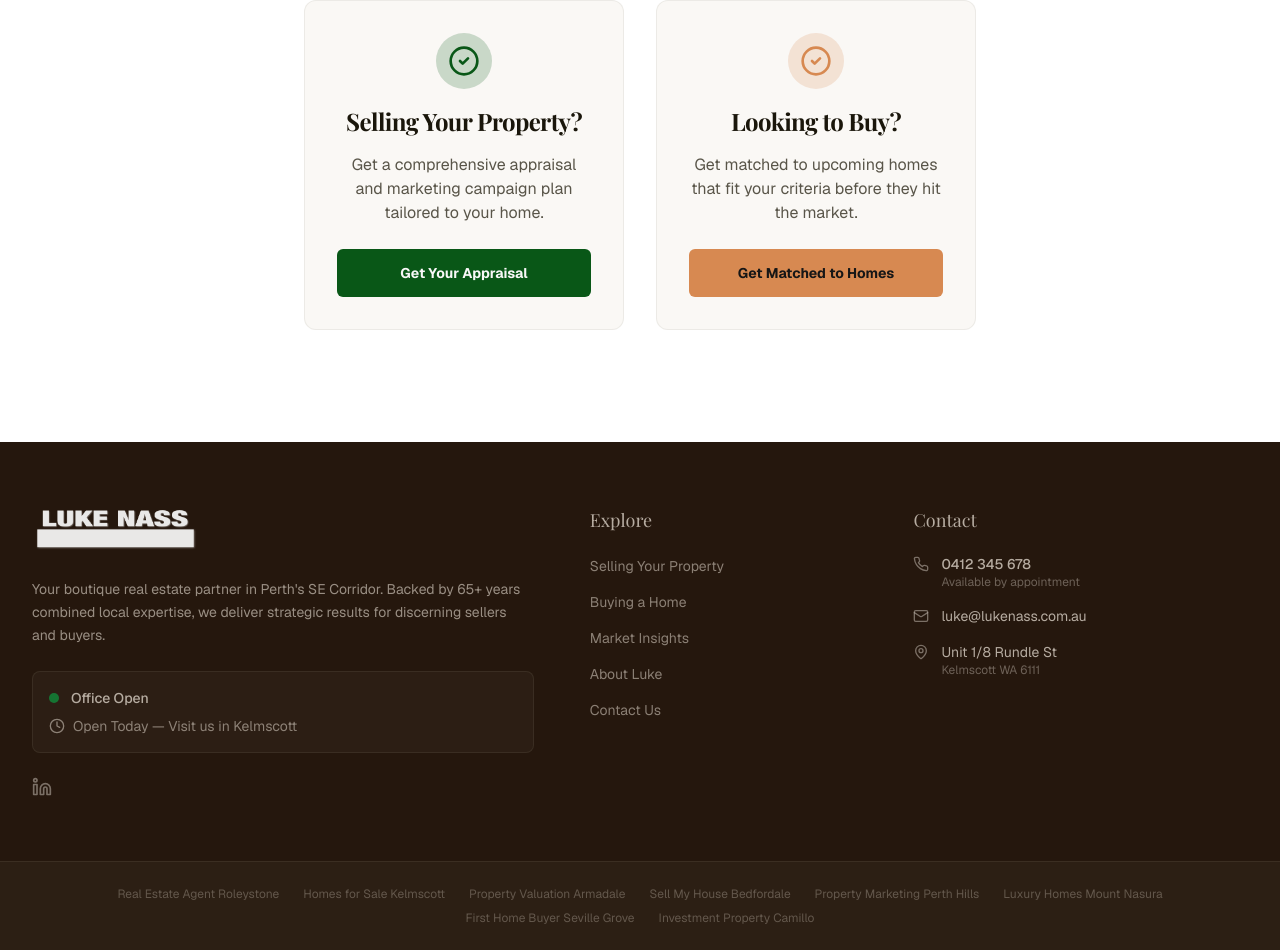
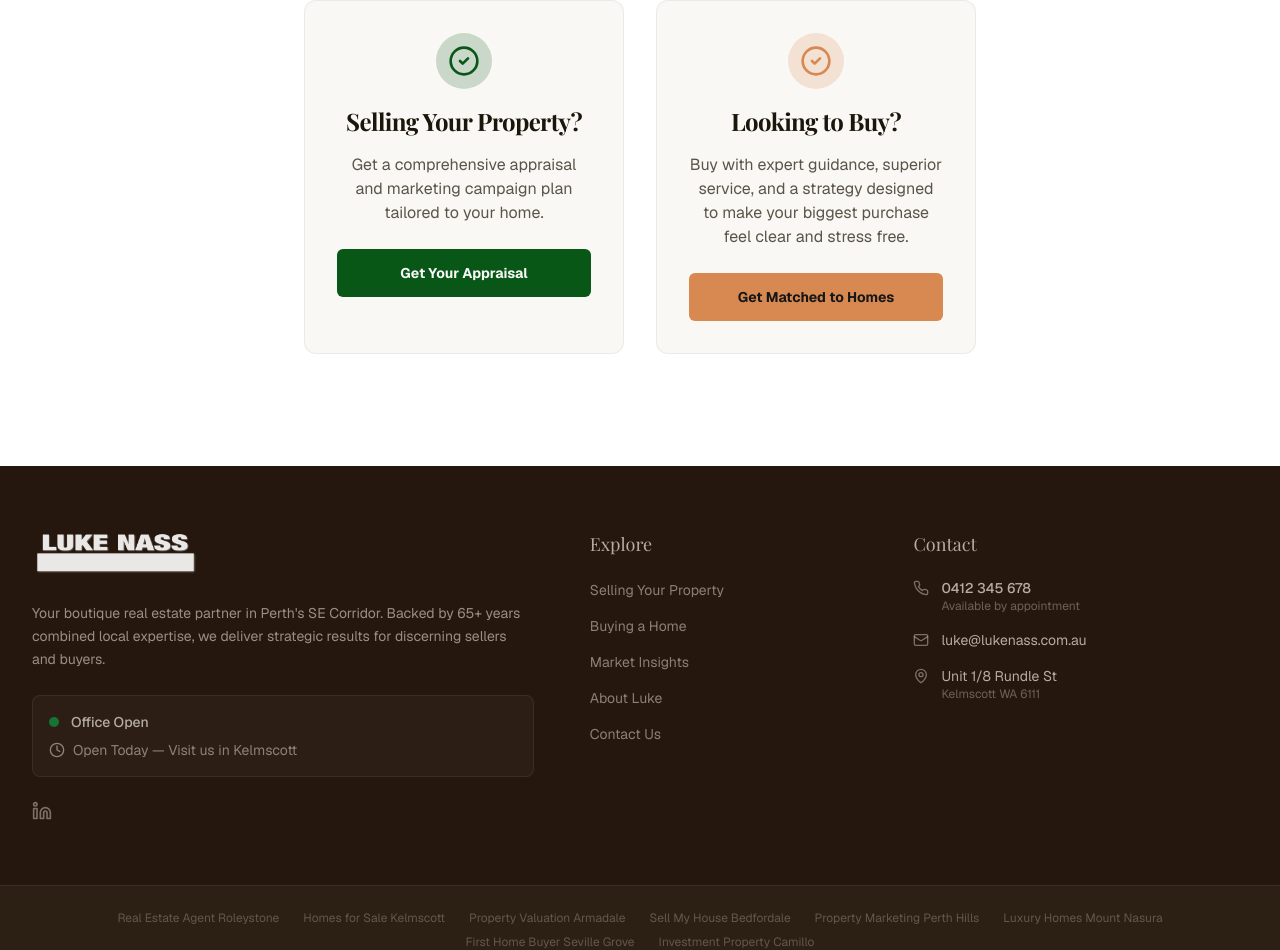
Before and after one commit to 3PDigitalGrowth/LukeNass, a Next.js app: page /about in a window 1280 px wide. Shown: the part 7749-8699 px from the top of the page. Built offline with nearby package versions, Linux system fonts and the light colour scheme.

Commit message:
Refine buyer messaging in the about CTA
Replace the remaining pre-market language with broader buyer guidance messaging that emphasizes expert support and a stress-free purchase journey.

Made-with: Cursor

```diff
--- a/components/about/final-cta.tsx
+++ b/components/about/final-cta.tsx
@@ -59,7 +59,7 @@ export function FinalCTA() {
               Looking to Buy?
             </h3>
             <p className="text-muted-foreground mb-6">
-              Get matched to upcoming homes that fit your criteria before they hit the market.
+              Buy with expert guidance, superior service, and a strategy designed to make your biggest purchase feel clear and stress free.
             </p>
             <Button asChild className="w-full bg-secondary text-secondary-foreground hover:bg-secondary/90 font-bold py-6">
               <Link href="/buy">Get Matched to Homes</Link>
```
